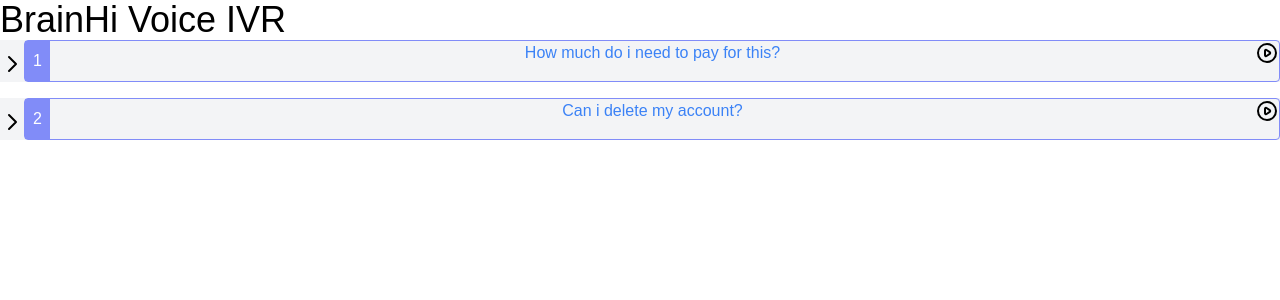
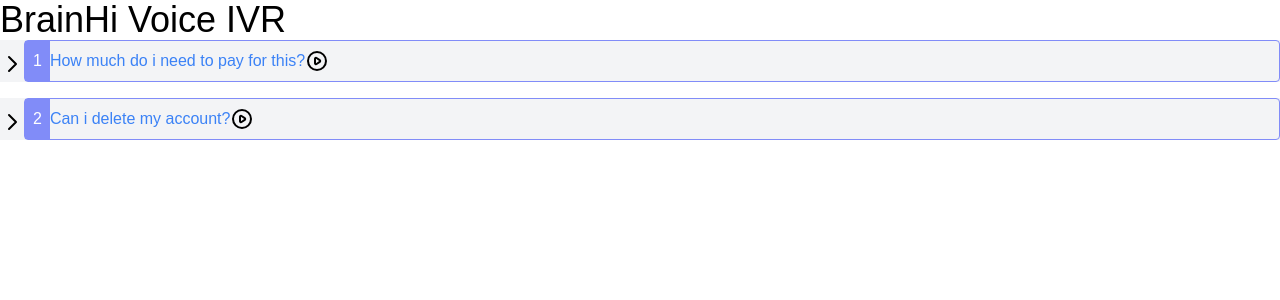
Before and after one commit to livanvaldes084/react-ts-ydu3nx, a React (Create React App) app: page / in a window 1280 px wide. Shown: the top 300 px of the page. Built offline with nearby package versions, Linux system fonts and the light colour scheme.

Commit message:
1 file modified, 2 deleted

```diff
--- a/src/settings/Voices/components/Accordion.tsx
+++ b/src/settings/Voices/components/Accordion.tsx
@@ -51,8 +51,9 @@ const Accordion = ({ title, order, content }: AccordionProps) => {
         )}
       </div>
       <div className="border border-indigo-400 rounded">
+        <div className="flex flex-row items-center">
+          <div className="text-white bg-indigo-400 p-2">{order}</div>
           <div className="flex flex-row justify-between">
-          <div className="text-white bg-indigo-400 p-2">{order}</div>
             <h4 className="text-blue-500">{title}</h4>
             <svg
               xmlns="http://www.w3.org/2000/svg"
@@ -74,6 +75,7 @@ const Accordion = ({ title, order, content }: AccordionProps) => {
               />
             </svg>
           </div>
+        </div>
         <div
           ref={contentElement}
           style={{ height: height }}
```
Also changed, not shown: src/settings/Voices/icons/ChevronClosed.svg (deleted), src/settings/Voices/icons/ChevronOpen.svg (deleted). Lines whose indentation alone changed are shown as unchanged.
